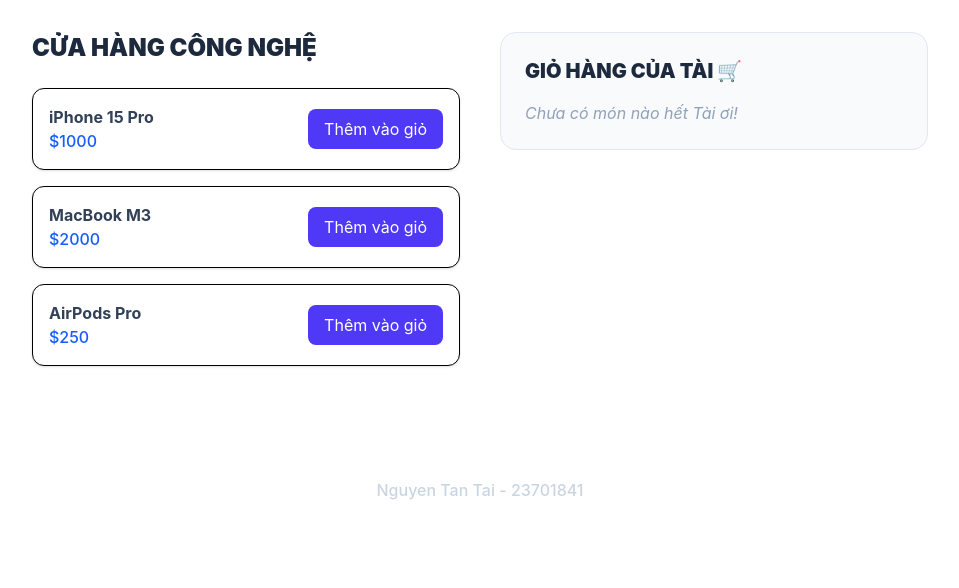
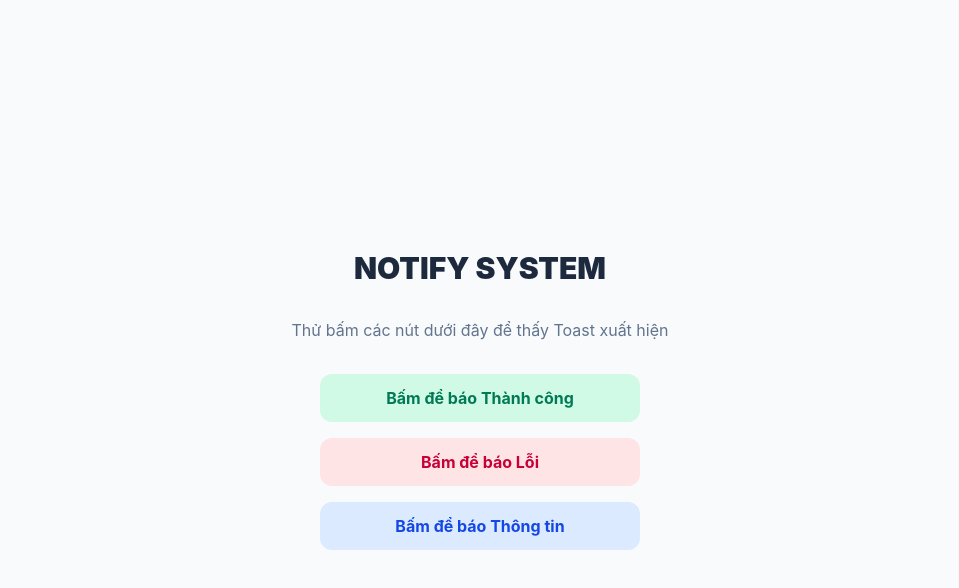
Before and after one commit to ngtantaidev7/Tuan7_NguyenTanTai_23701841, a React (Vite) app: page / in a window 1280 px wide. Shown: the top 588 px of the page, without its empty margins (160-1119 px from the left). Built offline with nearby package versions, Linux system fonts and the light colour scheme.

Commit message:
Bo sung minh chung bai lam Tuan7_Bai6_Buoi6

```diff
--- a/src/App.jsx
+++ b/src/App.jsx
@@ -1,25 +1,23 @@
 import { RecoilRoot } from 'recoil';
-import ProductList from './components/ProductList';
-import Cart from './components/Cart';
+import Toast from './components/Toast';
+import ActionButtons from './components/ActionButtons';
 
 function App() {
   return (
     <RecoilRoot>
-      <div className='min-h-screen bg-white flex flex-col items-center p-8'>
-        <div className='w-full max-w-4xl grid grid-cols-1 md:grid-cols-2 gap-10'>
-          <div>
-            <h2 className='text-2xl font-black text-slate-800 mb-6 uppercase'>
-              Cửa hàng công nghệ
-            </h2>
-            <ProductList />
-          </div>
-          <div>
-            <Cart />
+      <div className='min-h-screen bg-slate-50 flex items-center justify-center'>
+        <Toast />
+
+        <div className='text-center space-y-8'>
+          <h1 className='text-3xl font-black text-slate-800'>NOTIFY SYSTEM</h1>
+          <p className='text-slate-500'>
+            Thử bấm các nút dưới đây để thấy Toast xuất hiện
+          </p>
+
+          <div className='flex justify-center'>
+            <ActionButtons />
           </div>
         </div>
-        <footer className='mt-20 text-slate-300 font-medium'>
-          Nguyen Tan Tai - 23701841
-        </footer>
       </div>
     </RecoilRoot>
   );
--- /dev/null
+++ b/src/components/ActionButtons.jsx
@@ -0,0 +1,41 @@
+import { useSetRecoilState } from 'recoil';
+import { notifyState } from '../store/notifyAtom';
+
+const ActionButtons = () => {
+  const setNotify = useSetRecoilState(notifyState);
+
+  const triggerNotify = (msg, type) => {
+    setNotify({
+      message: msg,
+      type: type,
+      show: true,
+    });
+  };
+
+  return (
+    <div className='flex flex-col gap-4 w-full max-w-xs'>
+      <button
+        onClick={() => triggerNotify('Lưu thành công rồi !', 'success')}
+        className='bg-emerald-100 text-emerald-700 py-3 rounded-xl font-bold hover:bg-emerald-200 transition-all'
+      >
+        Bấm để báo Thành công
+      </button>
+
+      <button
+        onClick={() => triggerNotify('Có lỗi xảy ra rồi!', 'error')}
+        className='bg-rose-100 text-rose-700 py-3 rounded-xl font-bold hover:bg-rose-200 transition-all'
+      >
+        Bấm để báo Lỗi
+      </button>
+
+      <button
+        onClick={() => triggerNotify('Bạn có 1 tin nhắn mới', 'info')}
+        className='bg-blue-100 text-blue-700 py-3 rounded-xl font-bold hover:bg-blue-200 transition-all'
+      >
+        Bấm để báo Thông tin
+      </button>
+    </div>
+  );
+};
+
+export default ActionButtons;
--- /dev/null
+++ b/src/components/Toast.jsx
@@ -0,0 +1,43 @@
+import { useEffect } from 'react';
+import { useRecoilState } from 'recoil';
+import { notifyState } from '../store/notifyAtom';
+
+const Toast = () => {
+  const [notify, setNotify] = useRecoilState(notifyState);
+
+  // Tự động đóng sau 3 giây
+  useEffect(() => {
+    if (notify.show) {
+      const timer = setTimeout(() => {
+        setNotify((prev) => ({ ...prev, show: false }));
+      }, 3000);
+      return () => clearTimeout(timer);
+    }
+  }, [notify.show, setNotify]);
+
+  if (!notify.show) return null;
+
+  const bgColors = {
+    success: 'bg-emerald-500',
+    error: 'bg-rose-500',
+    info: 'bg-blue-500',
+  };
+
+  return (
+    <div
+      className={`fixed top-5 right-5 z-50 px-6 py-4 rounded-2xl shadow-2xl text-white font-bold
+      animate-bounce-in flex items-center gap-3 transition-all ${bgColors[notify.type]}`}
+    >
+      <span>{notify.type === 'success' ? '✅' : 'ℹ️'}</span>
+      {notify.message}
+      <button
+        onClick={() => setNotify((prev) => ({ ...prev, show: false }))}
+        className='ml-4 opacity-70 hover:opacity-100'
+      >
+        ✕
+      </button>
+    </div>
+  );
+};
+
+export default Toast;
--- /dev/null
+++ b/src/store/notifyAtom.jsx
@@ -0,0 +1,10 @@
+import { atom } from 'recoil';
+
+export const notifyState = atom({
+  key: 'notifyState',
+  default: {
+    message: '',
+    show: false,
+    type: 'success',
+  },
+});
```
Also changed, not shown: Minhchungbailam/MinhchungTuan7_Buoi6_Bai6.png (added).
